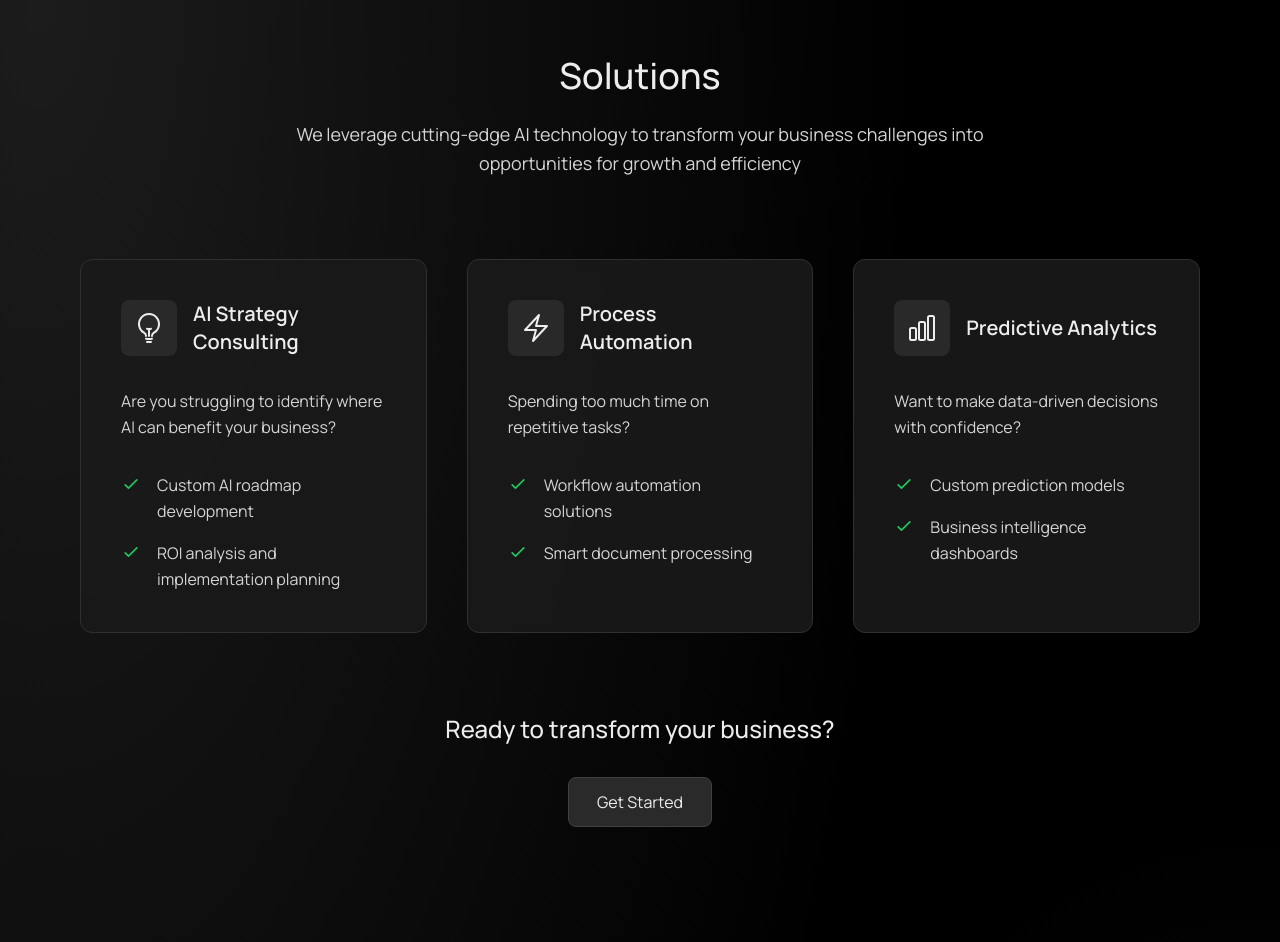
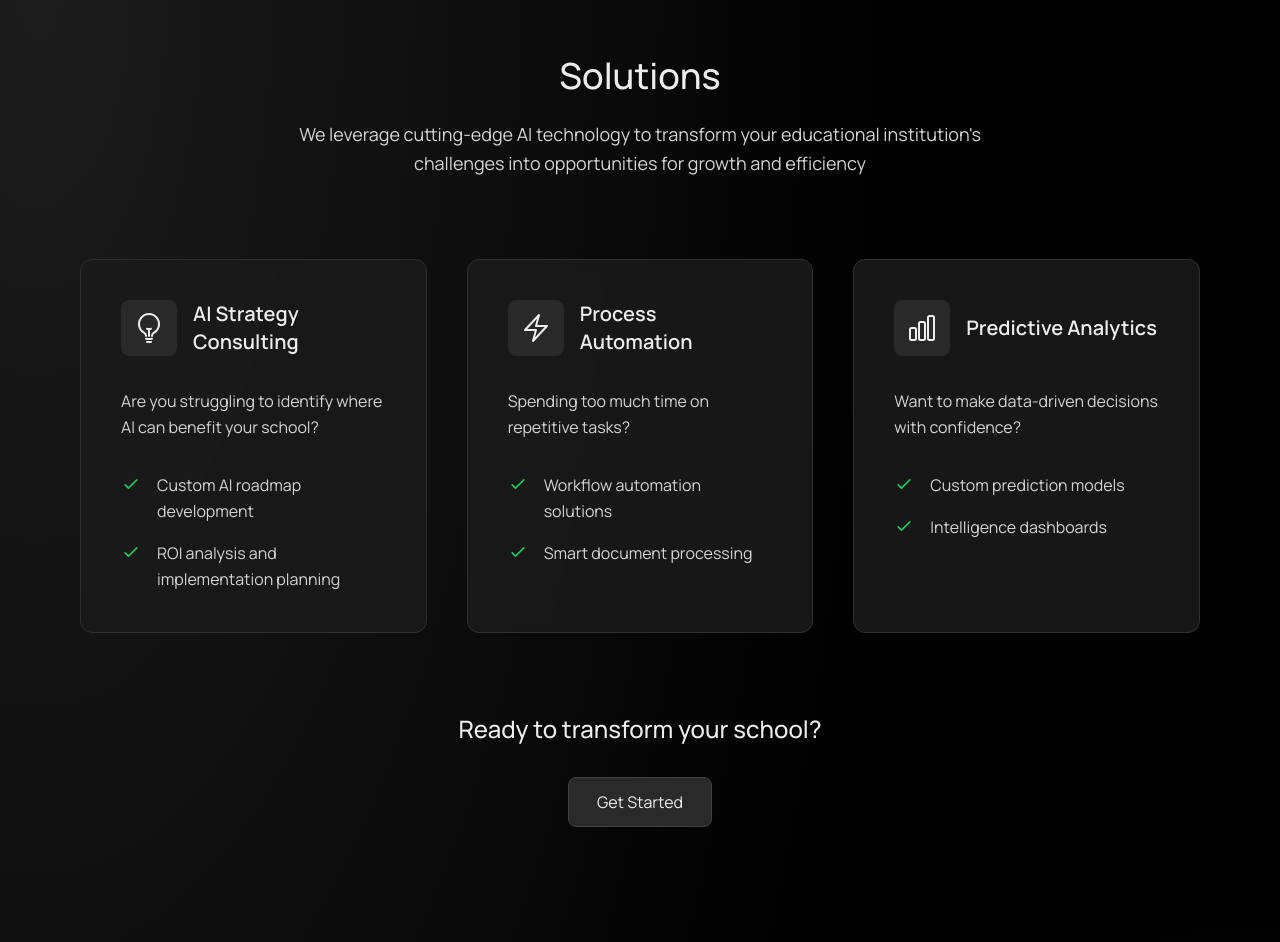
Before and after one commit to jonathanyangg/solveai, a Next.js app: page / in a window 1280 px wide. Shown: the part 840-1782 px from the top of the page. Built offline with nearby package versions, Linux system fonts and the light colour scheme.

Commit message:
Updated Solutions component to focus on educational institutions, replacing references to 'business' with 'school' and adjusting related content for clarity.

```diff
--- a/src/components/sections/Solutions.jsx
+++ b/src/components/sections/Solutions.jsx
@@ -16,7 +16,7 @@
           Solutions
         </p>
         <p className='mx-auto mb-20 max-w-3xl text-center text-lg text-[#d6d4d4] leading-relaxed'>
-          We leverage cutting-edge AI technology to transform your business
+          We leverage cutting-edge AI technology to transform your educational institution's
           challenges into opportunities for growth and efficiency
         </p>
 
@@ -39,7 +39,7 @@
                 />
               </svg>
             )}
-            question='Are you struggling to identify where AI can benefit your business?'
+            question='Are you struggling to identify where AI can benefit your school?'
             features={[
               'Custom AI roadmap development',
               'ROI analysis and implementation planning'
@@ -92,14 +92,14 @@
             question='Want to make data-driven decisions with confidence?'
             features={[
               'Custom prediction models',
-              'Business intelligence dashboards'
+              'Intelligence dashboards'
             ]}
           />
         </div>
 
         <div className='text-center'>
           <p className='mb-8 text-2xl font-medium text-[#ededed]'>
-            Ready to transform your business?
+            Ready to transform your school?
           </p>
           <button
             type='button'
```
